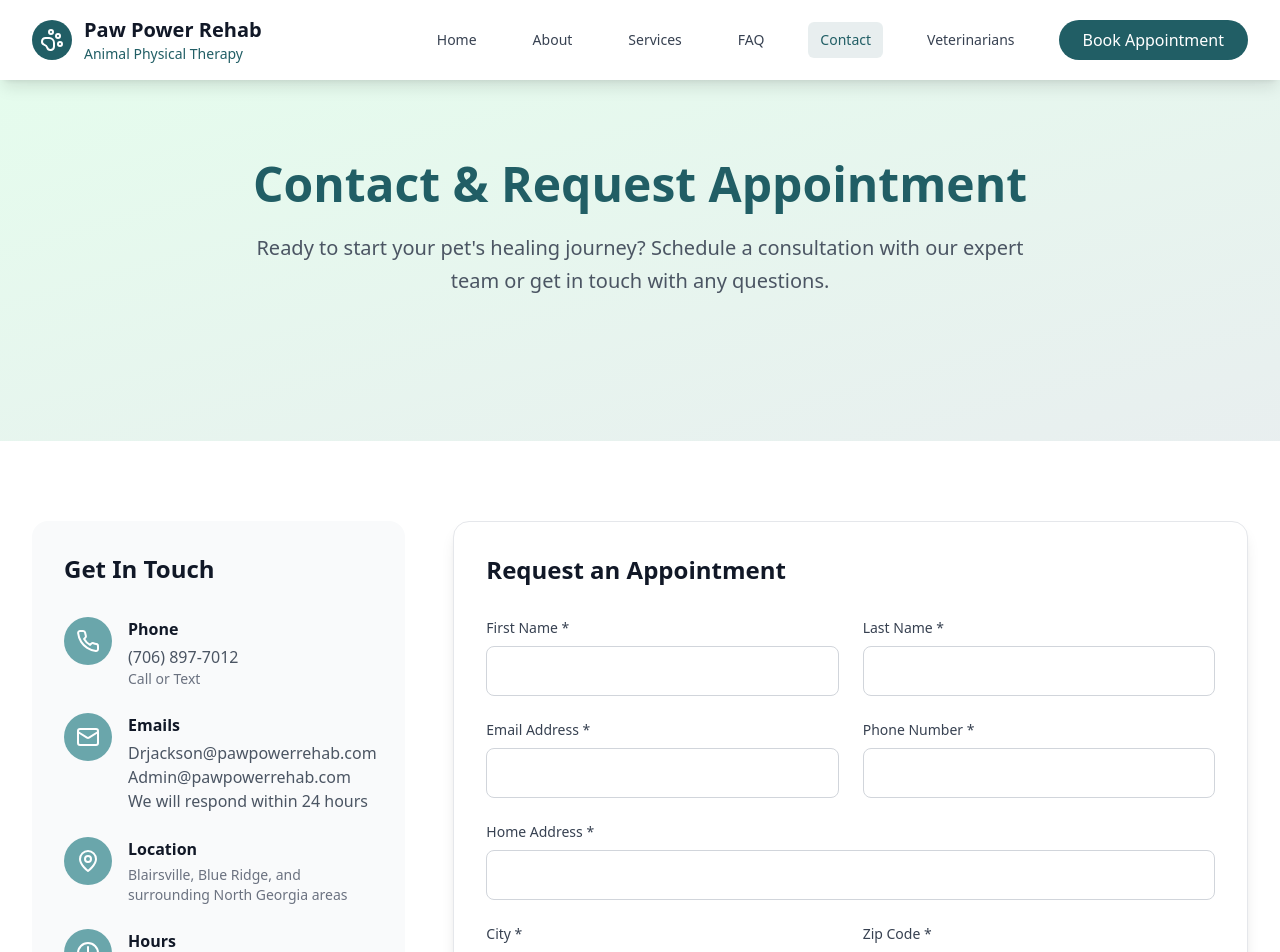
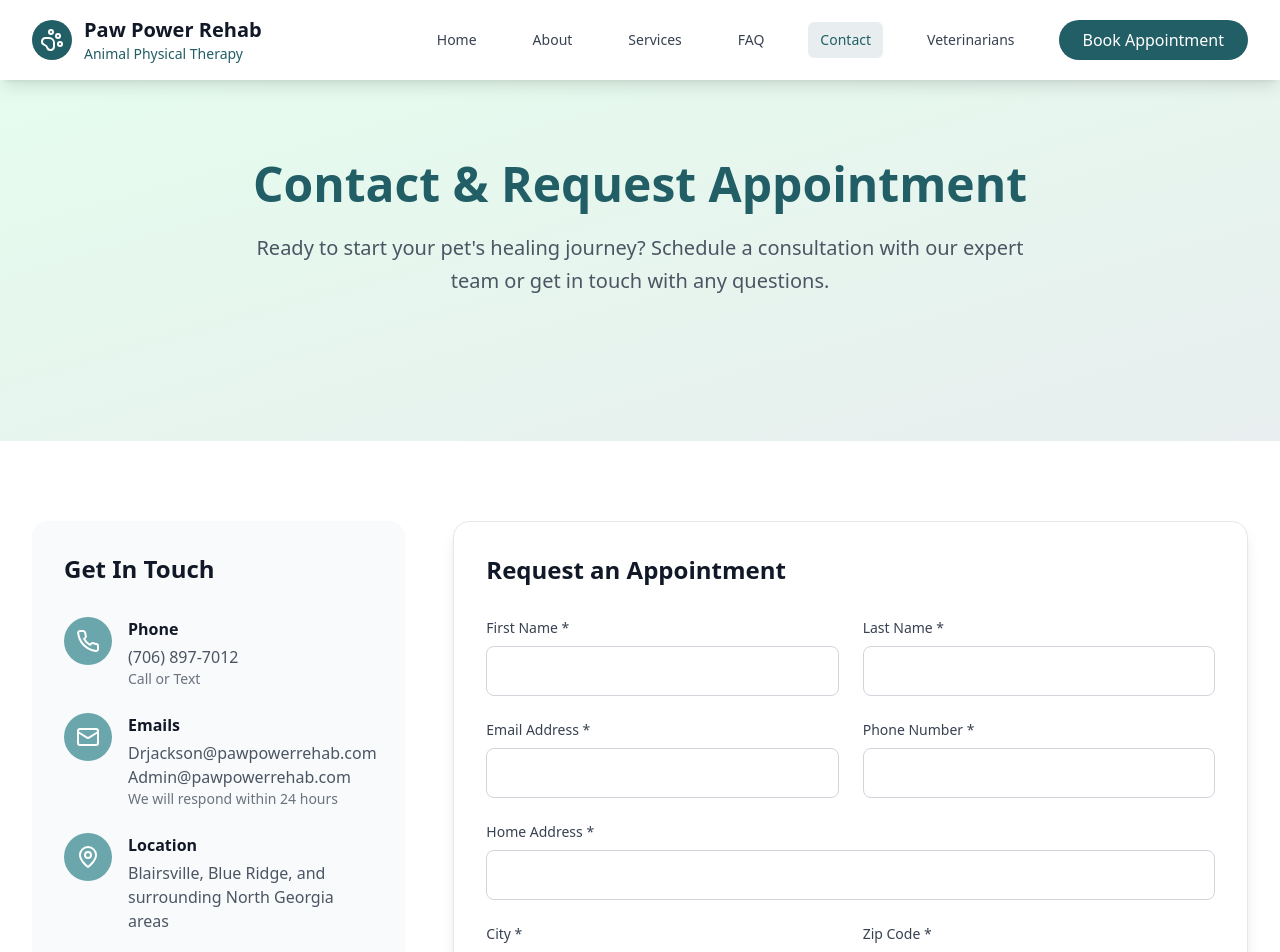
Before and after one commit to DrJackson-PawPowerRehab/pawpowerrehab2, a React (Vite) app: page /contact in a window 1280 px wide. Shown: the top 952 px of the page. Built offline with nearby package versions, Linux system fonts and the light colour scheme.

Commit message:
css is hard

```diff
--- a/src/pages/ContactPage.tsx
+++ b/src/pages/ContactPage.tsx
@@ -208,7 +208,7 @@ const ContactPage = () => {
                           {CONTACT_INFO.EMAIL.ADMIN}
                         </a>
                       </p>
-                      <p className="text-gray-600">
+                      <p className="text-sm text-gray-500">
                         We will respond within 24 hours
                       </p>
                     </div>
@@ -222,7 +222,7 @@ const ContactPage = () => {
                       <h3 className="mb-1 font-semibold text-gray-900">
                         Location
                       </h3>
-                      <p className="text-sm text-gray-500">
+                      <p className="text-gray-600">
                         Blairsville, Blue Ridge, and surrounding North Georgia
                         areas
                       </p>
```
